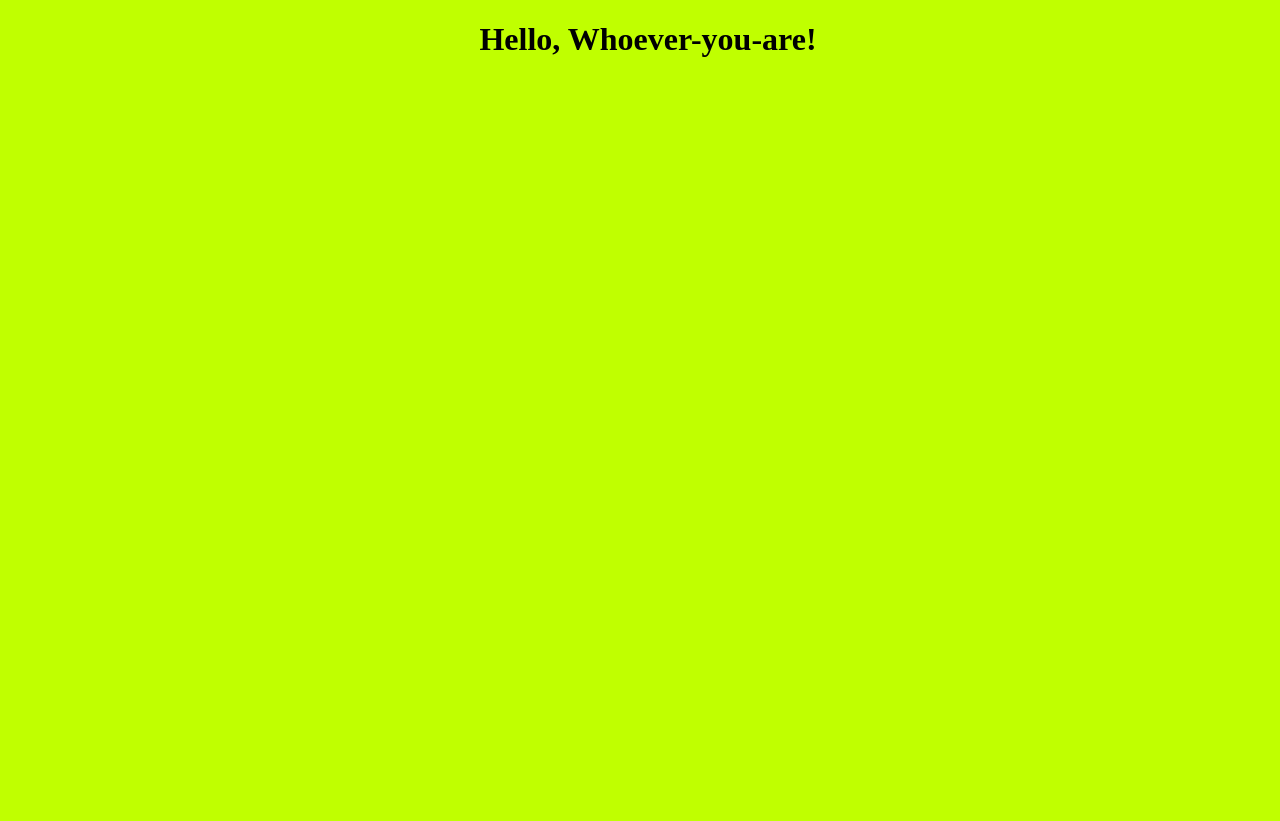
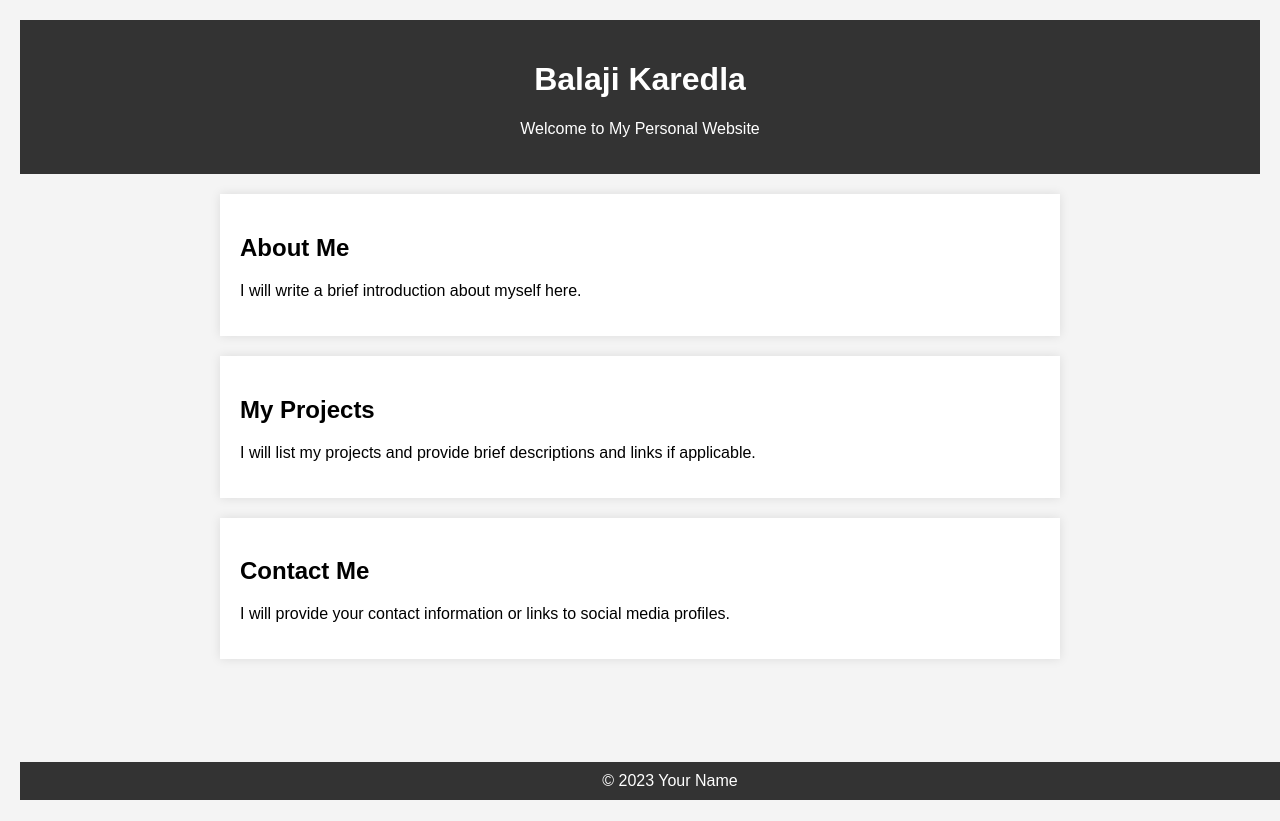
Before and after one commit to balaji2005/balaji.github.io, a plain HTML site: page index.html in a window 1280 px wide. After the commit the page ends 800 px from the top, so only its background shows below. Drawn offline with Linux system fonts and the light colour scheme.

Commit message:
Update index.html

```diff
--- a/index.html
+++ b/index.html
@@ -1,22 +1,68 @@
 <!DOCTYPE html>
 <html lang="en">
 <head>
-        <title>My Site</title>
+    <meta charset="UTF-8">
+    <meta name="viewport" content="width=device-width, initial-scale=1.0">
+    <title>Balaji Karedla - Personal Website</title>
     <style>
-            html{
-                width: 100%;
-                height: 100%;
+        body {
+            font-family: Arial, sans-serif;
+            margin: 20px;
+            padding: 0;
+            background-color: #f4f4f4;
         }
 
-            body{
+        header {
+            text-align: center;
+            padding: 20px;
+            background-color: #333;
+            color: #fff;
+        }
+
+        section {
+            max-width: 800px;
+            margin: 20px auto;
+            padding: 20px;
+            background-color: #fff;
+            box-shadow: 0 0 10px rgba(0, 0, 0, 0.1);
+        }
+
+        footer {
+            text-align: center;
+            padding: 10px;
+            background-color: #333;
+            color: #fff;
+            position: fixed;
+            bottom: 0;
             width: 100%;
-                height: 100%;
-                text-align: center;
-                background-color: #c0ff00;
         }
     </style>
 </head>
 <body>
-        <h1>Hello, Whoever-you-are!</h1>
+
+    <header>
+        <h1>Balaji Karedla</h1>
+        <p>Welcome to My Personal Website</p>
+    </header>
+
+    <section>
+        <h2>About Me</h2>
+        <p>I will write a brief introduction about myself here.</p>
+    </section>
+
+    <section>
+        <h2>My Projects</h2>
+        <p>I will list my projects and provide brief descriptions and links if applicable.</p>
+    </section>
+
+    <section>
+        <h2>Contact Me</h2>
+        <p>I will provide your contact information or links to social media profiles.</p>
+    </section>
+
+    <footer>
+        &copy; 2023 Your Name
+    </footer>
+
 </body>
 </html>
```
Lines whose indentation alone changed are shown as unchanged.
